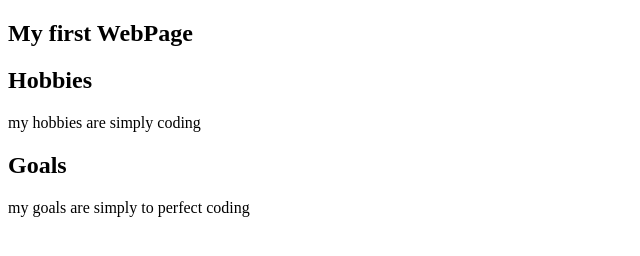
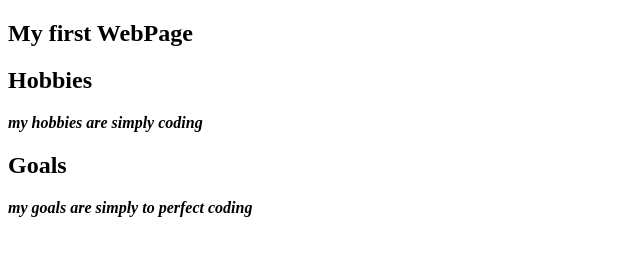
Before and after one commit to thimnaalam/myFirstWeb, a plain HTML site: page index.html in a window 1280 px wide. Shown: the whole page, without its empty margins (0-640 px from the left). Drawn offline with Linux system fonts and the light colour scheme.

Commit message:
myFirstWeb

```diff
--- a/index.html
+++ b/index.html
@@ -10,12 +10,12 @@
     <h1>My first WebPage</h1>
     </section>
    <section><h2>Hobbies</h2>
-<p><bold><italics>
-    my hobbies are simply coding</italics></bold></p>
+<p><b><i>
+    my hobbies are simply coding</i></b></p>
 
 </section>
 <section><h2>Goals</h2>
-<p><bold><italics></italics>my goals are simply to perfect coding</italics></bold></p></p>
+<p><b><i>my goals are simply to perfect coding</i></b></p></p>
 </section>
 </body>
 </html>
```
